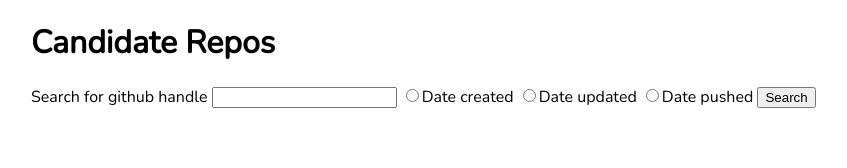
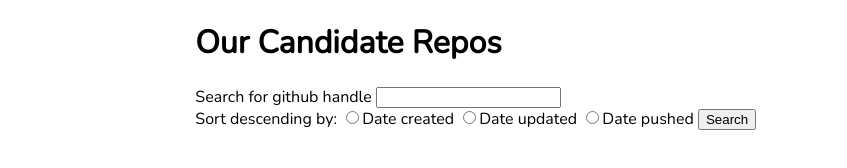
Before and after one commit to lwebber/candidate-repos, a plain HTML site: page index.html in a window 1280 px wide. Shown: the whole page, without its empty margins (135-982 px from the left). Drawn offline with nearby package versions, Linux system fonts and the light colour scheme.

Commit message:
fix link to repo

```diff
--- a/index.html
+++ b/index.html
@@ -4,7 +4,7 @@
 <head>
     <meta charset="utf-8">
     <meta name="viewport" content="width=device-width">
-    <title>repl.it</title>
+    <title>Our Candidate Repos</title>
     <link href="style.css" rel="stylesheet" type="text/css" />
     <link href="https://fonts.googleapis.com/css?family=Nunito&display=swap" rel="stylesheet">
 </head>
@@ -12,13 +12,14 @@
 <body>
     <div class="container">
         <header>
-            <h1>Candidate Repos</h1>
+            <h1>Our Candidate Repos</h1>
             <form id="search">
                 <label for="handle">Search for github handle</label>
-                <input type="text" id="handle" required></input>
-                <input type="radio" id="created" value="created" required>Date created</input>
-                <input type="radio" id="updated" value="updated">Date updated</input>
-                <input type="radio" id="pushed" value="pushed">Date pushed</input>
+                <input type="text" id="handle" required></input><br>
+                <label for="sort">Sort descending by:</label>
+                <input type="radio" name="sort" id="created" value="created" required>Date created</input>
+                <input type="radio" name="sort" id="updated" value="updated">Date updated</input>
+                <input type="radio" name="sort" id="pushed" value="pushed">Date pushed</input>
                 <button type="submit">Search</button>
             </form>
             <h2 id="name"></h2>
--- a/index.js
+++ b/index.js
@@ -19,7 +19,7 @@ function displayResults(responseJson) {
     console.log('displayResults ran');
 
     for (let i = 0; i < responseJson.length; i++) {
-        $('#results-list').append(`<li><a href="responseJson[i].html_url">${responseJson[i].name}</a>
+        $('#results-list').append(`<li><a href="${responseJson[i].html_url}" target="_blank">${responseJson[i].name}</a>
 		<p>Description: ${responseJson[i].description}</p><p>Forks Count: ${responseJson[i].forks_count}</p><p>Created: ${responseJson[i].created_at}</p><p>Updated: ${responseJson[i].updated_at}</p><p>Pushed: ${responseJson[i].pushed_at}</p>`);
     }
 }
--- a/style.css
+++ b/style.css
@@ -9,17 +9,20 @@ ul {
 
 a {
     font-size: 1.5em;
+    color: orangered;
 }
 
 li {
     border: 1px solid gray;
     padding: 5px;
-    margin-bottom: 5px;
+    padding-left: 15px;
+    margin-bottom: 10px;
     box-shadow: 1px 1px lightgray;
 }
 
-.container {
+.container,
+header {
     margin-left: auto;
     margin-right: auto;
-    max-width: 75%;
+    max-width: 70%;
 }
```
